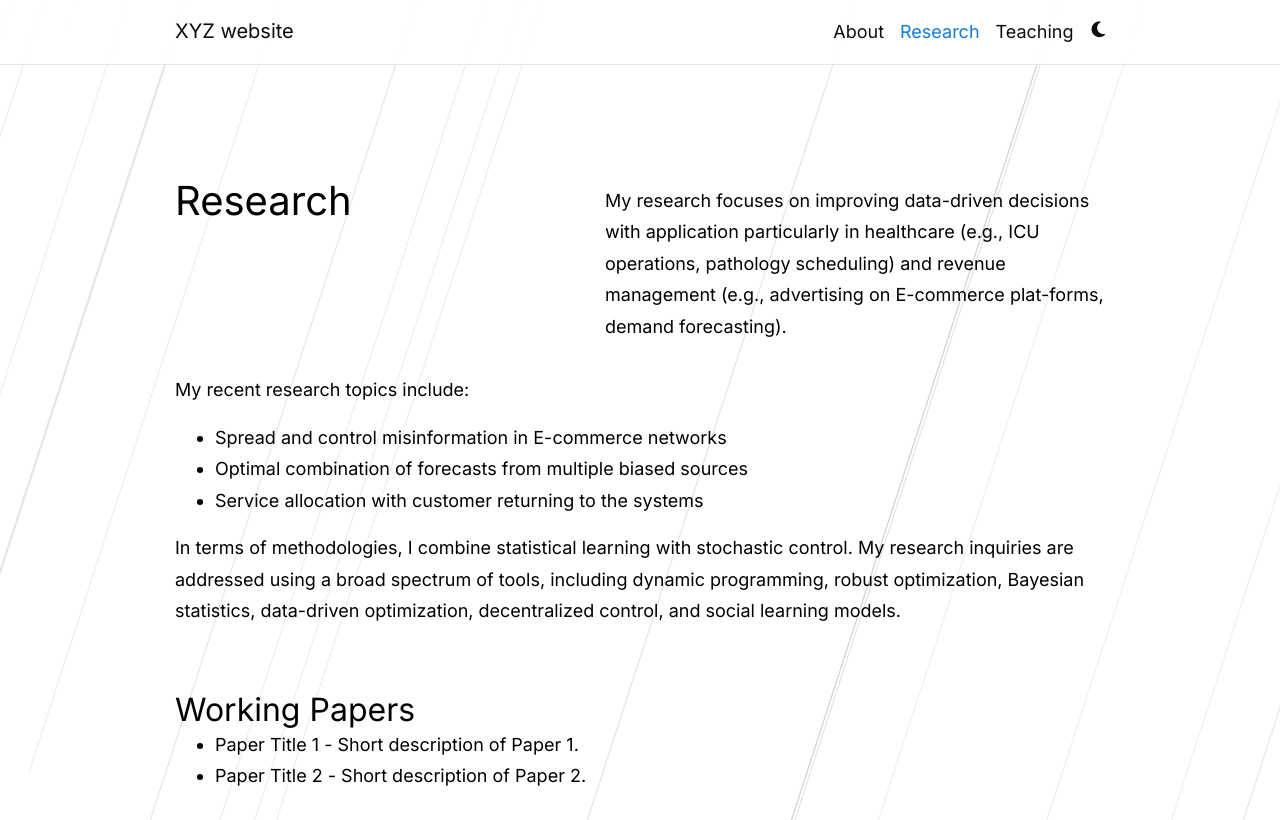
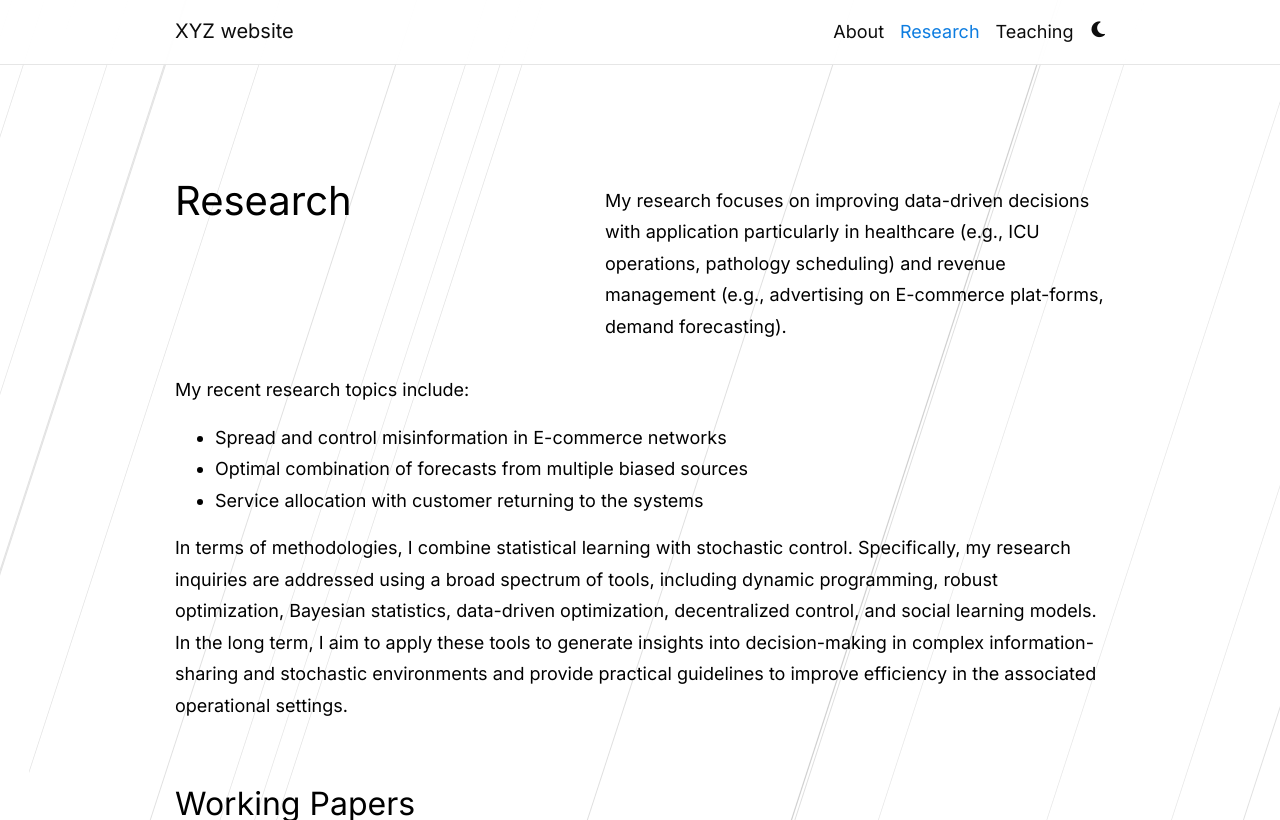
Before and after one commit to xyz2023ca/xyz2023ca.github.io, a Jekyll site: the page built from _pages/publications.md, in a window 1280 px wide and 1338 px high, cut to the strip 0-820 px from the top of the window. Built offline with Jekyll 4.4.1, drawn with Linux system fonts in a browser that asks for light colours; comment, search, counter and statistics services are not loaded; a style sheet for code colours, icons or effects is not loaded.

Commit message:
Update publications.md

```diff
--- a/_pages/publications.md
+++ b/_pages/publications.md
@@ -13,7 +13,7 @@ My recent research topics include:
 -	Service allocation with customer returning to the systems
 
 
-In terms of methodologies, I combine statistical learning with stochastic control. My research inquiries are addressed using a broad spectrum of tools, including dynamic programming, robust optimization, Bayesian statistics, data-driven optimization, decentralized control, and social learning models.
+In terms of methodologies, I combine statistical learning with stochastic control. Specifically, my research inquiries are addressed using a broad spectrum of tools, including dynamic programming, robust optimization, Bayesian statistics, data-driven optimization, decentralized control, and social learning models. In the long term, I aim to apply these tools to generate insights into decision-making in complex information-sharing and stochastic environments and provide practical guidelines to improve efficiency in the associated operational settings.
 
 <div class="working-papers">
     <h2>Working Papers</h2>
```
